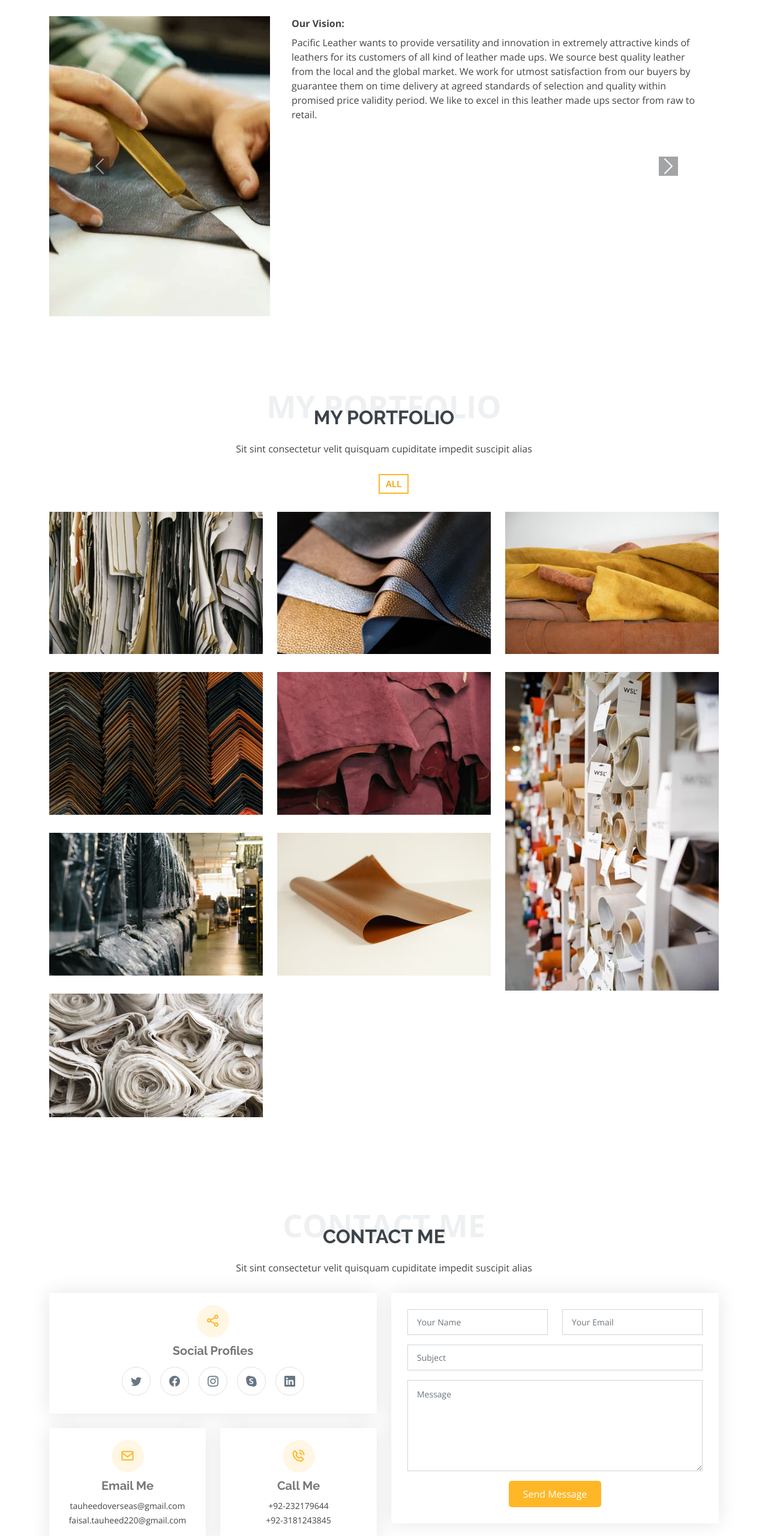
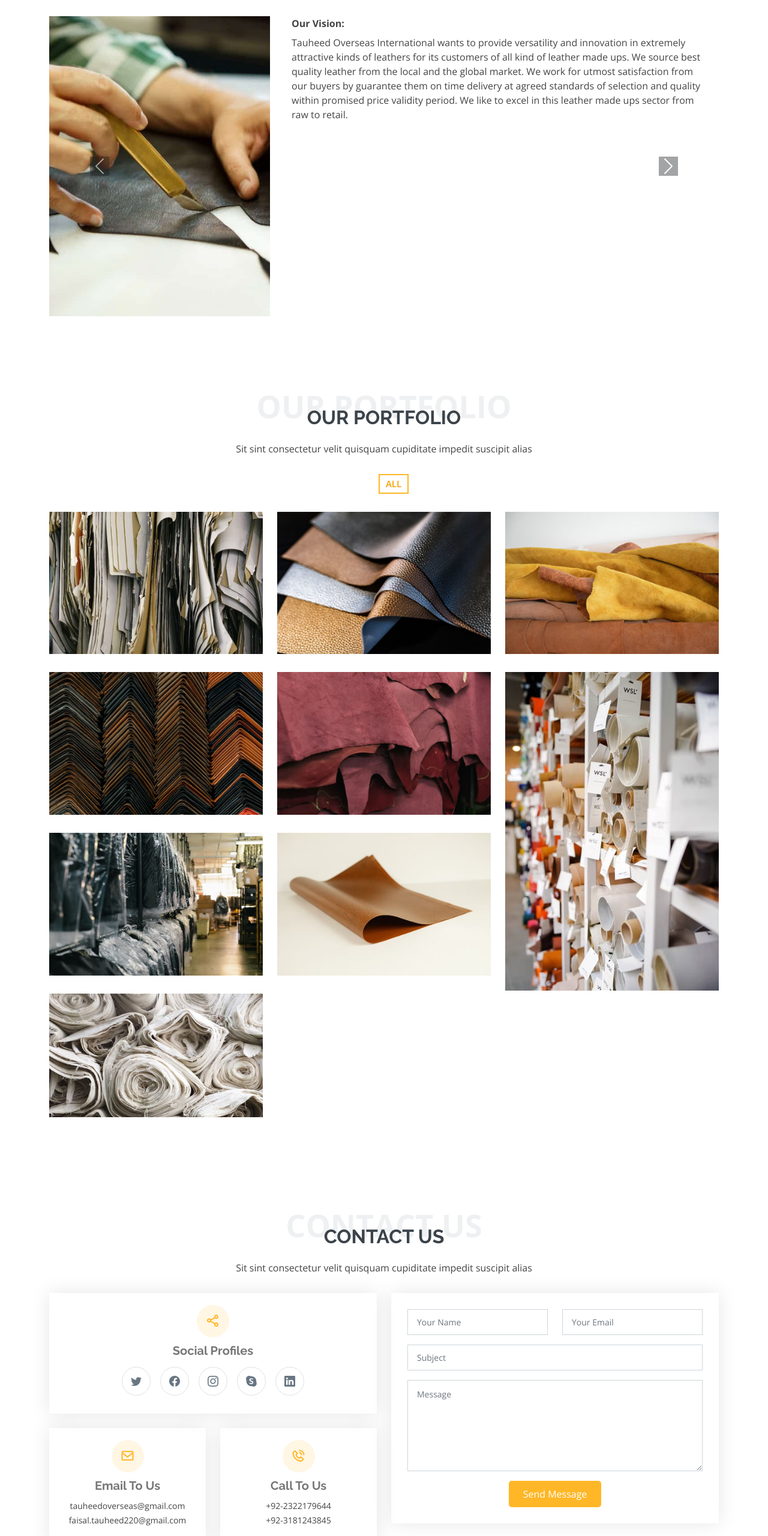
Before and after one commit to ShakeelSJ/Tauheed-Website, a plain HTML site: page index.html in a window 1280 px wide. Shown: the part 1023-3583 px from the top of the page at 60% size. Drawn offline with nearby package versions, Linux system fonts and the light colour scheme.

Commit message:
minor changes updated

```diff
--- a/index.html
+++ b/index.html
@@ -114,7 +114,7 @@
                         </div>
                         <div class="col-lg-12 mt-2">
                           <span class="para">
-                            Pacific Leather wants to provide versatility and innovation in extremely attractive kinds of
+                            Tauheed Overseas International wants to provide versatility and innovation in extremely attractive kinds of
                             leathers for its customers of all kind of leather made ups. We source best quality leather
                             from the local and the global market. We work for utmost satisfaction from our buyers by
                             guarantee them on time delivery at agreed standards of selection and quality within promised
@@ -150,8 +150,8 @@
       <div class="container">
 
         <div class="section-title">
-          <span>My Portfolio</span>
-          <h2>My Portfolio</h2>
+          <span>Our Portfolio</span>
+          <h2>Our Portfolio</h2>
           <p>Sit sint consectetur velit quisquam cupiditate impedit suscipit alias</p>
         </div>
 
@@ -266,8 +266,8 @@
       <div class="container">
 
         <div class="section-title">
-          <span>Contact Me</span>
-          <h2>Contact Me</h2>
+          <span>Contact Us</span>
+          <h2>Contact Us</h2>
           <p>Sit sint consectetur velit quisquam cupiditate impedit suscipit alias</p>
         </div>
 
@@ -281,18 +281,18 @@
                   <i class="bx bx-share-alt"></i>
                   <h3>Social Profiles</h3>
                   <div class="social-links">
-                    <a href="http://www.twitter.com/https://twitter.com/LeatherPacific" target="_blank" class="twitter"><i class="bi bi-twitter"></i></a>
-                    <a href="http://www.twitter.com/https://twitter.com/LeatherPacific" target="_blank"  class="facebook"><i class="bi bi-facebook"></i></a>
-                    <a href="http://www.twitter.com/https://twitter.com/LeatherPacific" target="_blank"  class="instagram"><i class="bi bi-instagram"></i></a>
-                    <a href="http://www.twitter.com/https://twitter.com/LeatherPacific" target="_blank"  class="google-plus"><i class="bi bi-skype"></i></a>
-                    <a href="http://www.twitter.com/https://twitter.com/LeatherPacific" target="_blank"  class="linkedin"><i class="bi bi-linkedin"></i></a>
+                    <a href="#" target="_blank" class="twitter"><i class="bi bi-twitter"></i></a>
+                    <a href="#" target="_blank"  class="facebook"><i class="bi bi-facebook"></i></a>
+                    <a href="#" target="_blank"  class="instagram"><i class="bi bi-instagram"></i></a>
+                    <a href="#" target="_blank"  class="google-plus"><i class="bi bi-skype"></i></a>
+                    <a href="#" target="_blank"  class="linkedin"><i class="bi bi-linkedin"></i></a>
                   </div>
                 </div>
               </div>
               <div class="col-md-6">
                 <div class="info-box mt-4">
                   <i class="bx bx-envelope"></i>
-                  <h3>Email Me</h3>
+                  <h3>Email To Us</h3>
                   <p>tauheedoverseas@gmail.com</p>
                   <p>faisal.tauheed220@gmail.com</p>
                 </div>
@@ -300,8 +300,8 @@
               <div class="col-md-6">
                 <div class="info-box mt-4">
                   <i class="bx bx-phone-call"></i>
-                  <h3>Call Me</h3>
-                  <p>+92-232179644</p>
+                  <h3>Call To Us</h3>
+                  <p>+92-2322179644</p>
                   <p>+92-3181243845</p>
                 </div>
               </div>
```
